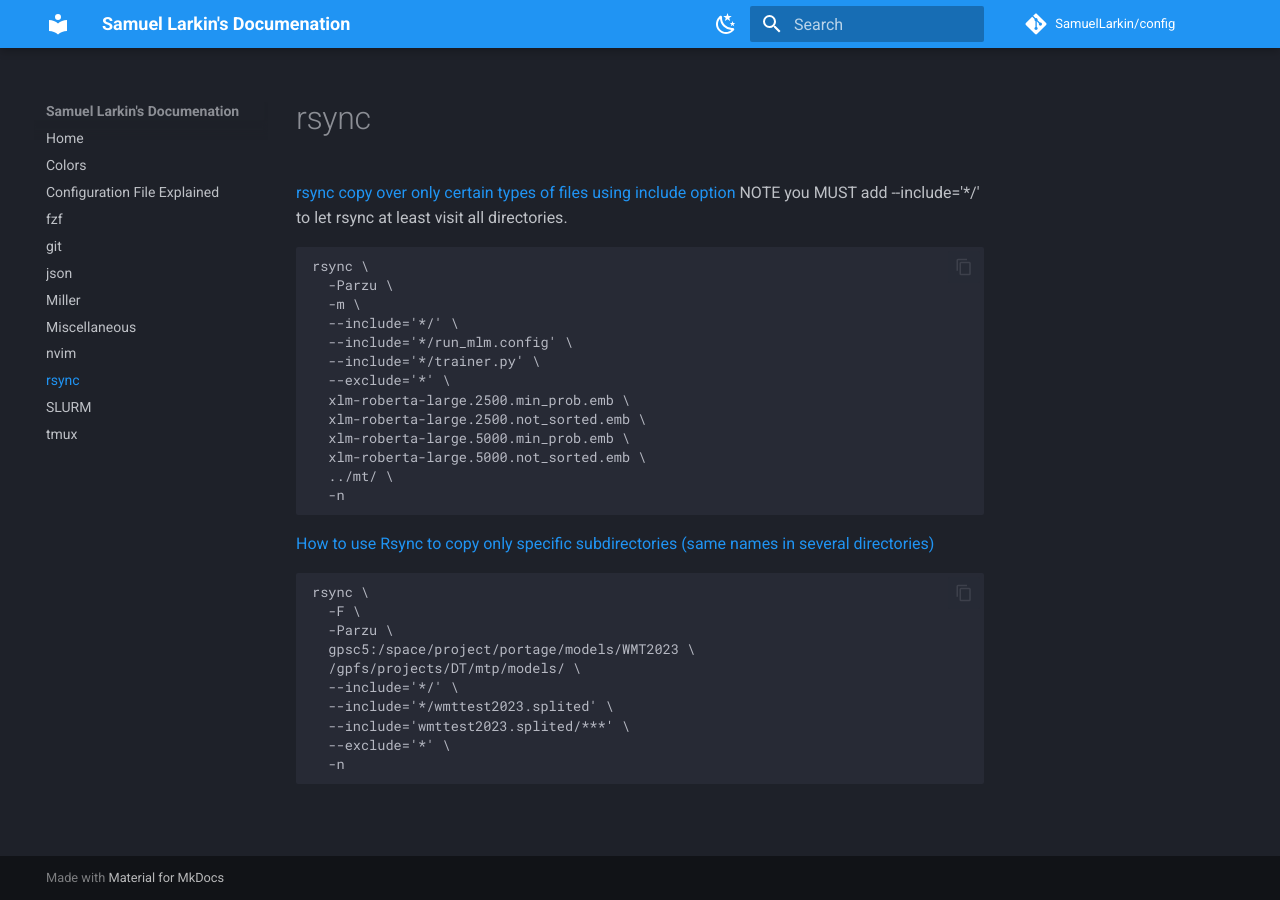
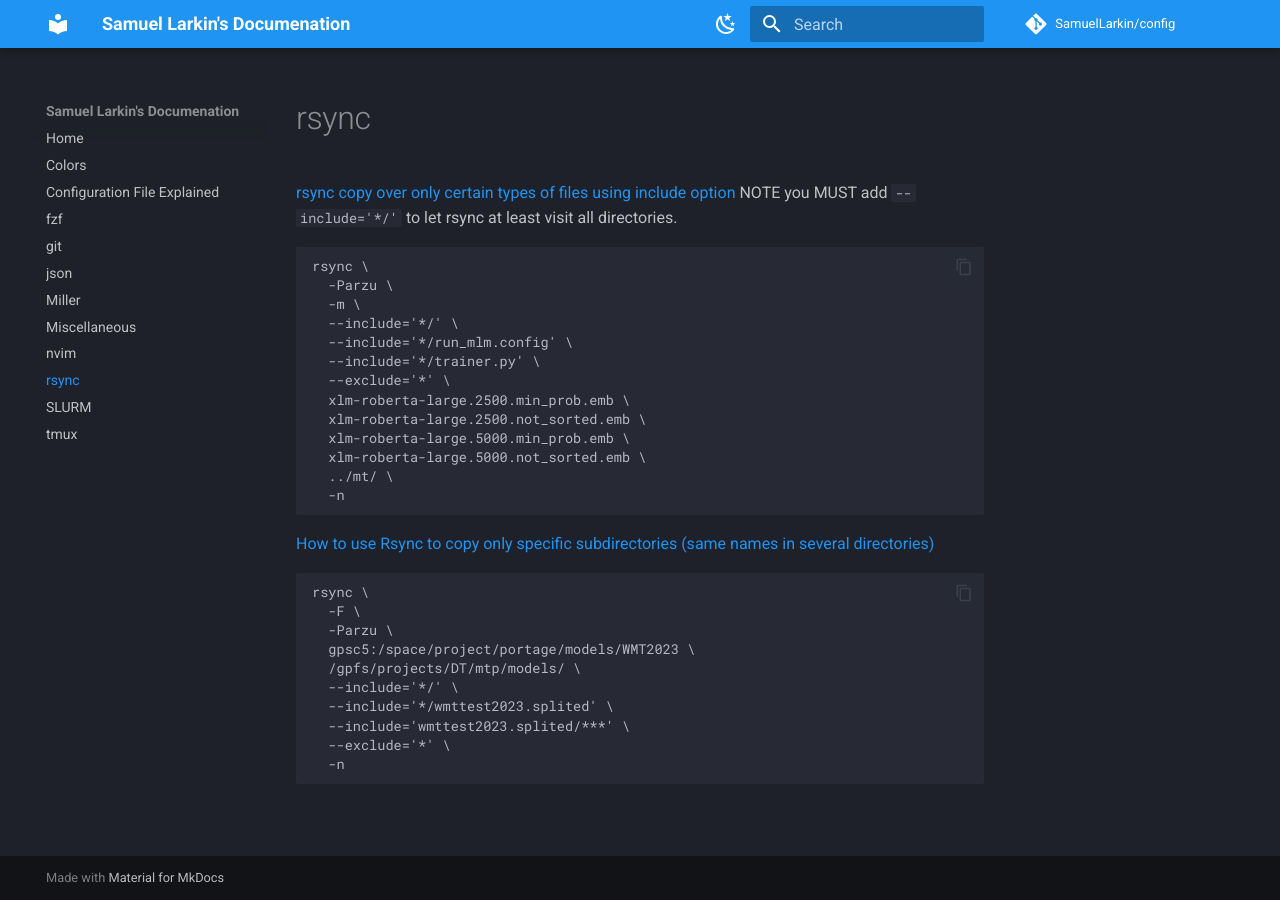
Before and after one commit to SamuelLarkin/config, an MkDocs documentation site: the page built from docs/rsync.md, in a window 1280 px wide. Built offline with MkDocs 1.6.1 and Material for MkDocs 9.7.7, drawn with Linux system fonts in a browser that asks for light colours; comment, search, counter and statistics services are not loaded; the version menu is left out.

Commit message:
doc: style change

````diff
--- a/docs/rsync.md
+++ b/docs/rsync.md
@@ -1,7 +1,7 @@
 # rsync
 
  [rsync copy over only certain types of files using include option](https://stackoverflow.com/a/11111793)
- NOTE you MUST add --include='*/' to let rsync at least visit all directories.
+ NOTE you MUST add `--include='*/'` to let rsync at least visit all directories.
 ```sh
 rsync \
   -Parzu \
````
